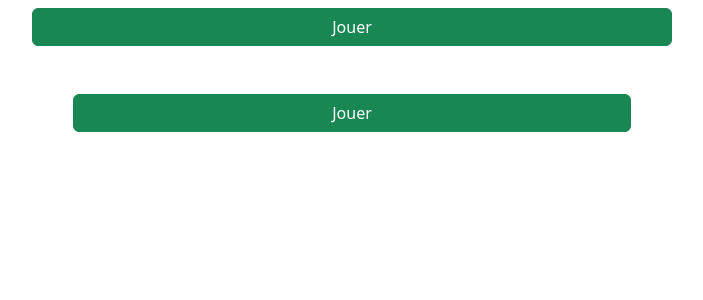
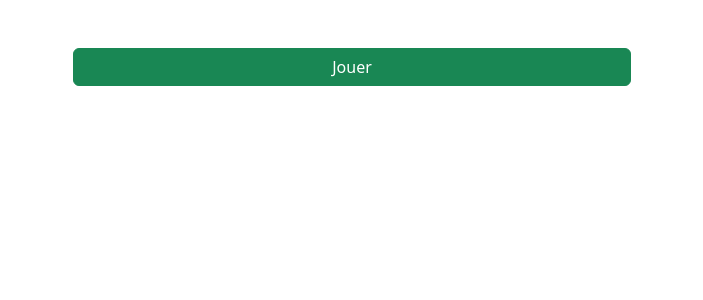
Before and after one commit to Benjamin383/TP-QUIZ, a PHP site: page /play.php?id_quiz=1 in a window 1280 px wide. Shown: the part 56-356 px from the top of the page, without its empty margins (288-991 px from the left). Run offline with PHP 8.4, Linux system fonts and the light colour scheme; data that the repository does not hold is empty.

Commit message:
Correction play

```diff
--- a/src/play.php
+++ b/src/play.php
@@ -9,20 +9,13 @@ $result_quiz = $conn->query($sql_quiz);
 $quizs = $result_quiz->fetch_assoc();
 
 ?>
-
-<h1 class="text-center"><?= $quizs['titre'] ?></h1>
-<form action="" method="POST">
-    <div class="d-grid gap-2 col-6 mx-auto">
-        <button type="submit" class="btn btn-success" id="play_btn">Jouer</button>
-    </div>
 <div class="container justify-content-center align-items-center mx-auto mt-5">
     <h1 class="text-center"><?= $quizs['titre'] ?></h1>
     <form action="" method="POST">
         <div class="d-grid gap-2 col-6 mx-auto">
-            <button type="submit" class="btn btn-success">Jouer</button>
+                <button type="submit" class="btn btn-success" id="play_btn">Jouer</button>
         </div>
 </form>
-
 <script src="js/play.js"></script>
 </div>
 <?php
```
